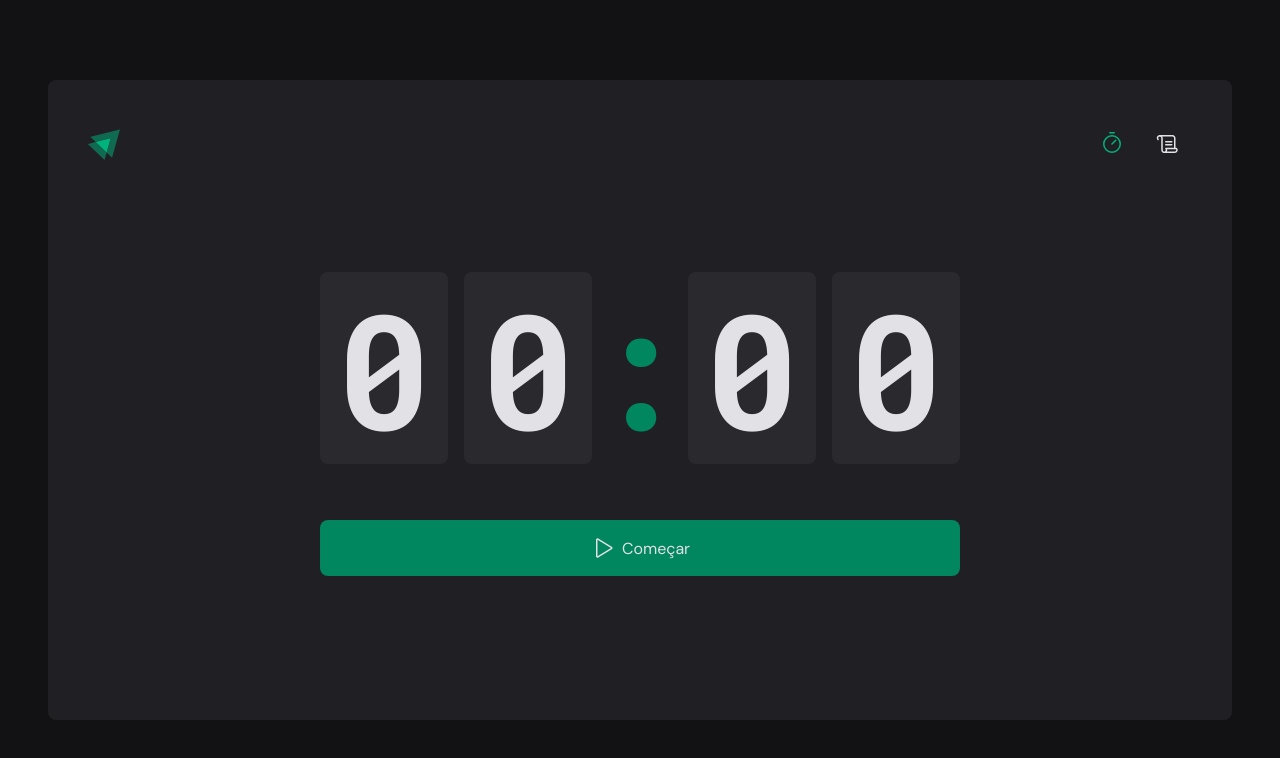
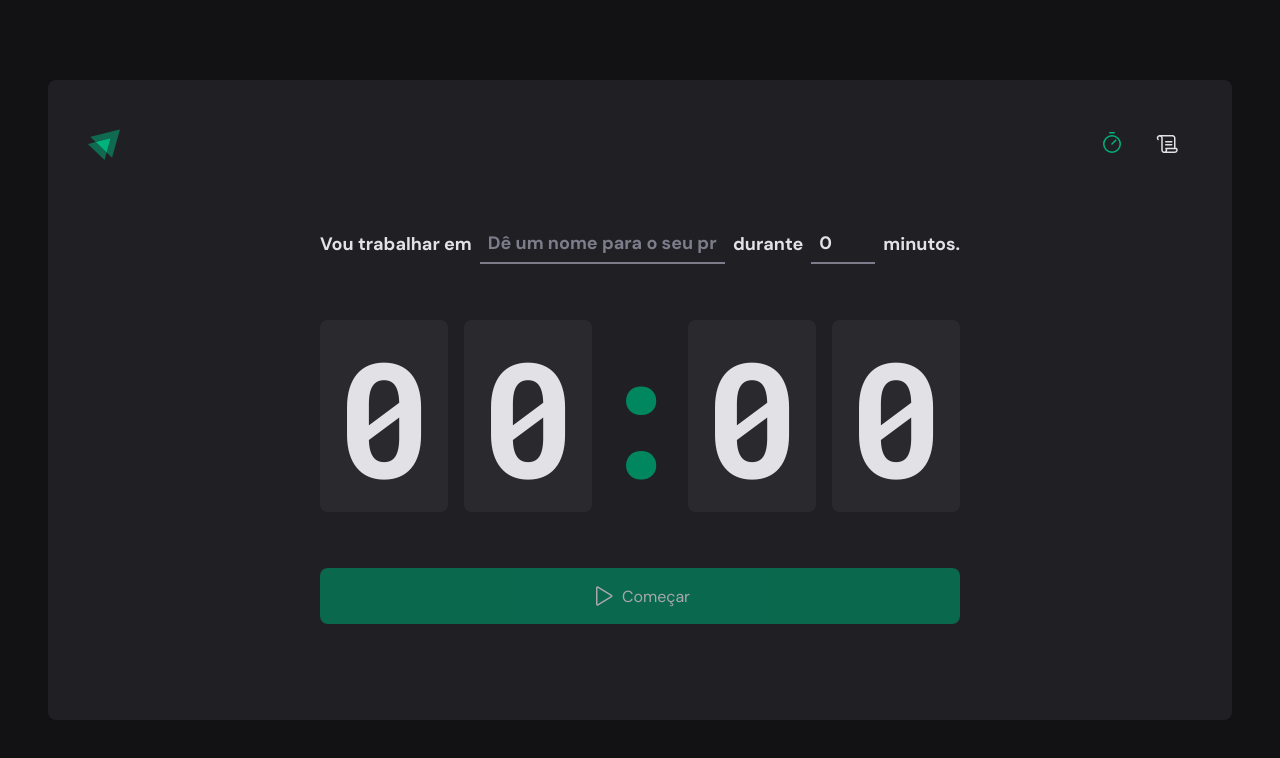
Before and after one commit to falaigor/timer, a React (Vite) app: page / in a window 1280 px wide. Shown: the top 758 px of the page. Built offline with nearby package versions, Linux system fonts and the light colour scheme.

Commit message:
refactory NewCycleForm

```diff
--- a/src/pages/Home/components/Countdown/index.tsx
+++ b/src/pages/Home/components/Countdown/index.tsx
@@ -1,12 +1,16 @@
 import { differenceInSeconds } from "date-fns";
-import { useContext, useEffect, useState } from "react";
-import { CycleContext } from "../..";
+import { useContext, useEffect } from "react";
+import { CyclesContext } from "../..";
 import { CountdownContainer, Separator } from "./styles";
 
 export const Countdown = () => {
-  const { activeCycle, activeCycleId, markCurrentCycleAsFinished } =
-    useContext(CycleContext);
-  const [amountSecondsPassed, setAmountSecondsPassed] = useState(0);
+  const {
+    activeCycle,
+    activeCycleId,
+    amountSecondsPassed,
+    setSecondsPassed,
+    markCurrentCycleAsFinished,
+  } = useContext(CyclesContext);
 
   const totalSeconds = activeCycle ? activeCycle.minutesAmount * 60 : 0;
 
@@ -30,10 +34,10 @@ export const Countdown = () => {
 
         if (secondsDifference >= totalSeconds) {
           markCurrentCycleAsFinished();
-          setAmountSecondsPassed(0);
+          setSecondsPassed(0);
           clearInterval(interval);
         } else {
-          setAmountSecondsPassed(secondsDifference);
+          setSecondsPassed(secondsDifference);
         }
       }, 1000);
     }
@@ -41,7 +45,13 @@ export const Countdown = () => {
     return () => {
       clearInterval(interval);
     };
-  }, [activeCycle, totalSeconds, activeCycleId, markCurrentCycleAsFinished]);
+  }, [
+    activeCycle,
+    totalSeconds,
+    activeCycleId,
+    markCurrentCycleAsFinished,
+    setSecondsPassed,
+  ]);
 
   useEffect(() => {
     if (activeCycle) {
--- a/src/pages/Home/components/NewCycleForm/index.tsx
+++ b/src/pages/Home/components/NewCycleForm/index.tsx
@@ -1,18 +1,11 @@
-import { useForm } from "react-hook-form";
+import { useContext } from "react";
+import { useFormContext } from "react-hook-form";
 import { FormContainer, MinutesAmountInput, TaskInput } from "./styles";
-
-interface NewCycleFormData {
-  task: string;
-  minutesAmount: number;
-}
+import { CyclesContext } from "../..";
 
 export const NewCycleForm = () => {
-  const { register, handleSubmit, watch, reset } = useForm<NewCycleFormData>({
-    defaultValues: {
-      task: "",
-      minutesAmount: 0,
-    },
-  });
+  const { activeCycle } = useContext(CyclesContext);
+  const { register } = useFormContext();
 
   return (
     <FormContainer>
--- a/src/pages/Home/index.tsx
+++ b/src/pages/Home/index.tsx
@@ -1,7 +1,8 @@
-import { useState, useEffect, createContext } from "react";
+import { useState, createContext } from "react";
 import { HandPalm, Play } from "phosphor-react";
 
 import { Countdown } from "./components/Countdown";
+import { FormProvider, useForm } from "react-hook-form";
 import { NewCycleForm } from "./components/NewCycleForm";
 
 import {
@@ -19,19 +20,43 @@ interface Cycle {
   finishedDate?: Date;
 }
 
+interface NewCycleFormData {
+  task: string;
+  minutesAmount: number;
+}
+
 interface CyclesContextData {
   activeCycle: Cycle | undefined;
   activeCycleId: string | null;
+  amountSecondsPassed: number;
   markCurrentCycleAsFinished: () => void;
+  setSecondsPassed: (seconds: number) => void;
 }
 
-export const CycleContext = createContext({} as CyclesContextData);
+export const CyclesContext = createContext({} as CyclesContextData);
 
 export const Home = () => {
   const [cycles, setCycles] = useState<Cycle[]>([]);
   const [activeCycleId, setActiveCycleId] = useState<string | null>(null);
+  const [amountSecondsPassed, setAmountSecondsPassed] = useState(0);
+
+  const newCycleForm = useForm<NewCycleFormData>({
+    defaultValues: {
+      task: "",
+      minutesAmount: 0,
+    },
+  });
+
+  const { handleSubmit, watch, reset } = newCycleForm;
 
   const activeCycle = cycles.find((cycle) => cycle.id === activeCycleId);
+
+  const task = watch("task");
+  const isSubmitDisabled = !task;
+
+  function setSecondsPassed(seconds: number) {
+    setAmountSecondsPassed(seconds);
+  }
 
   function markCurrentCycleAsFinished() {
     setCycles((state) =>
@@ -45,65 +70,70 @@ export const Home = () => {
     );
   }
 
-  // const task = watch("task");
-  // const isSubmitDisabled = !task
+  function handleCreateNewCycle(data: NewCycleFormData) {
+    const id = String(new Date().getTime());
 
-  // function handleCreateNewCycle(data: NewCycleFormData) {
-  //   const id = String(new Date().getTime());
+    const newCycle: Cycle = {
+      id,
+      task: data.task,
+      minutesAmount: data.minutesAmount,
+      startDate: new Date(),
+    };
 
-  //   const newCycle: Cycle = {
-  //     id,
-  //     task: data.task,
-  //     minutesAmount: data.minutesAmount,
-  //     startDate: new Date(),
-  //   };
+    setCycles((state) => [...state, newCycle]);
+    setActiveCycleId(id);
+    setAmountSecondsPassed(0);
 
-  //   setCycles((state) => [...state, newCycle]);
-  //   setActiveCycleId(id);
-  //   setAmountSecondsPassed(0);
+    reset();
+  }
 
-  //   reset();
-  // }
+  function handleInterruptCycle() {
+    setCycles((state) =>
+      state.map((cycle) => {
+        if (cycle.id === activeCycleId) {
+          return { ...cycle, interruptedDate: new Date() };
+        } else {
+          return cycle;
+        }
+      })
+    );
 
-  // function handleInterruptCycle() {
-  //   setCycles((state) =>
-  //     state.map((cycle) => {
-  //       if (cycle.id === activeCycleId) {
-  //         return { ...cycle, interruptedDate: new Date() };
-  //       } else {
-  //         return cycle;
-  //       }
-  //     })
-  //   );
-
-  //   setActiveCycleId(null);
-  // }
+    setActiveCycleId(null);
+  }
 
   return (
-    <CycleContext.Provider
-      value={{ activeCycle, activeCycleId, markCurrentCycleAsFinished }}
+    <CyclesContext.Provider
+      value={{
+        activeCycle,
+        activeCycleId,
+        amountSecondsPassed,
+        setSecondsPassed,
+        markCurrentCycleAsFinished,
+      }}
     >
       <HomeContainer>
-        <form /* onSubmit={handleSubmit(handleCreateNewCycle)} */ action="">
-          {/* <NewCycleForm /> */}
+        <form onSubmit={handleSubmit(handleCreateNewCycle)} action="">
+          <FormProvider {...newCycleForm}>
+            <NewCycleForm />
+          </FormProvider>
           <Countdown />
 
           {activeCycle ? (
             <StopCountdownButton
               type="button"
-              // onClick={() => handleInterruptCycle()}
+              onClick={() => handleInterruptCycle()}
             >
               <HandPalm size={24} />
               Interromper
             </StopCountdownButton>
           ) : (
-            <StartCountdownButton type="submit">
+            <StartCountdownButton type="submit" disabled={isSubmitDisabled}>
               <Play size={24} />
               Começar
             </StartCountdownButton>
           )}
         </form>
       </HomeContainer>
-    </CycleContext.Provider>
+    </CyclesContext.Provider>
   );
 };
```
